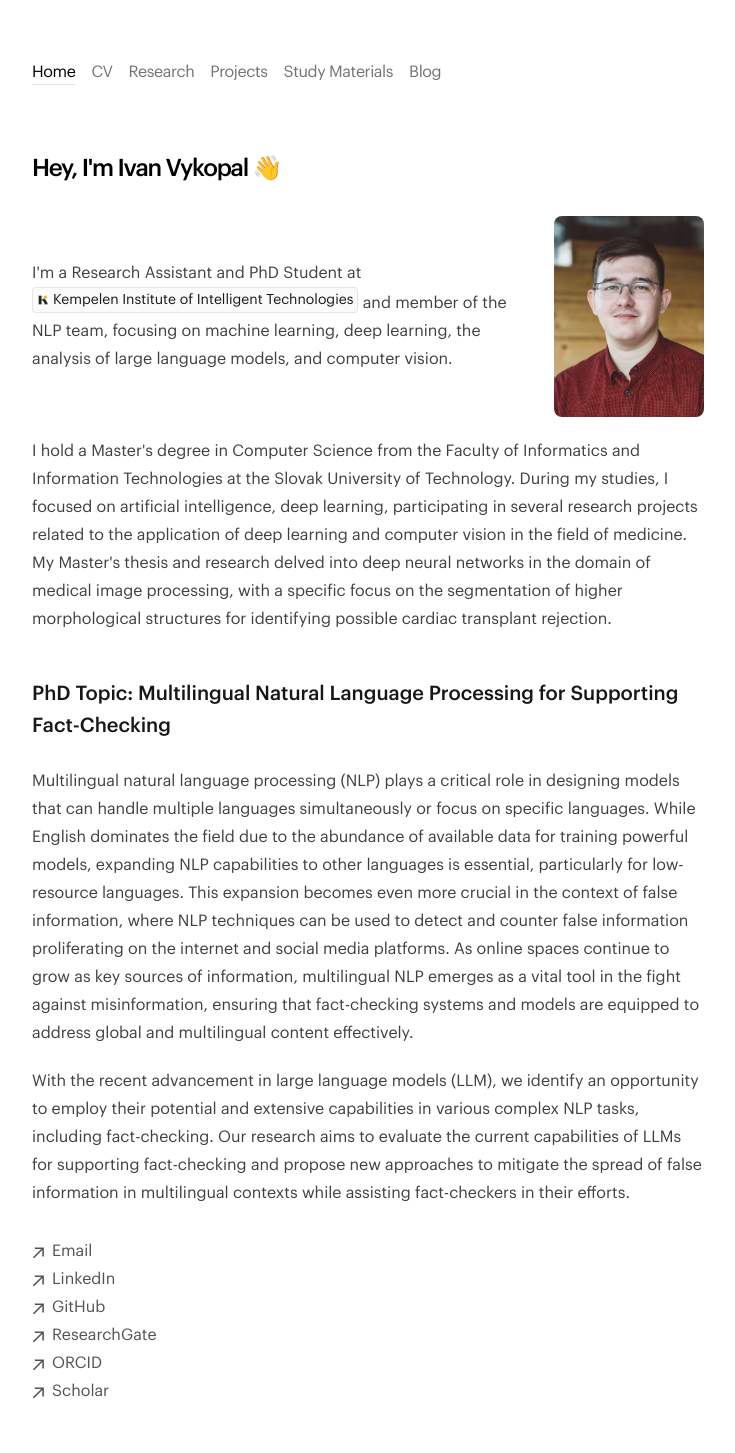
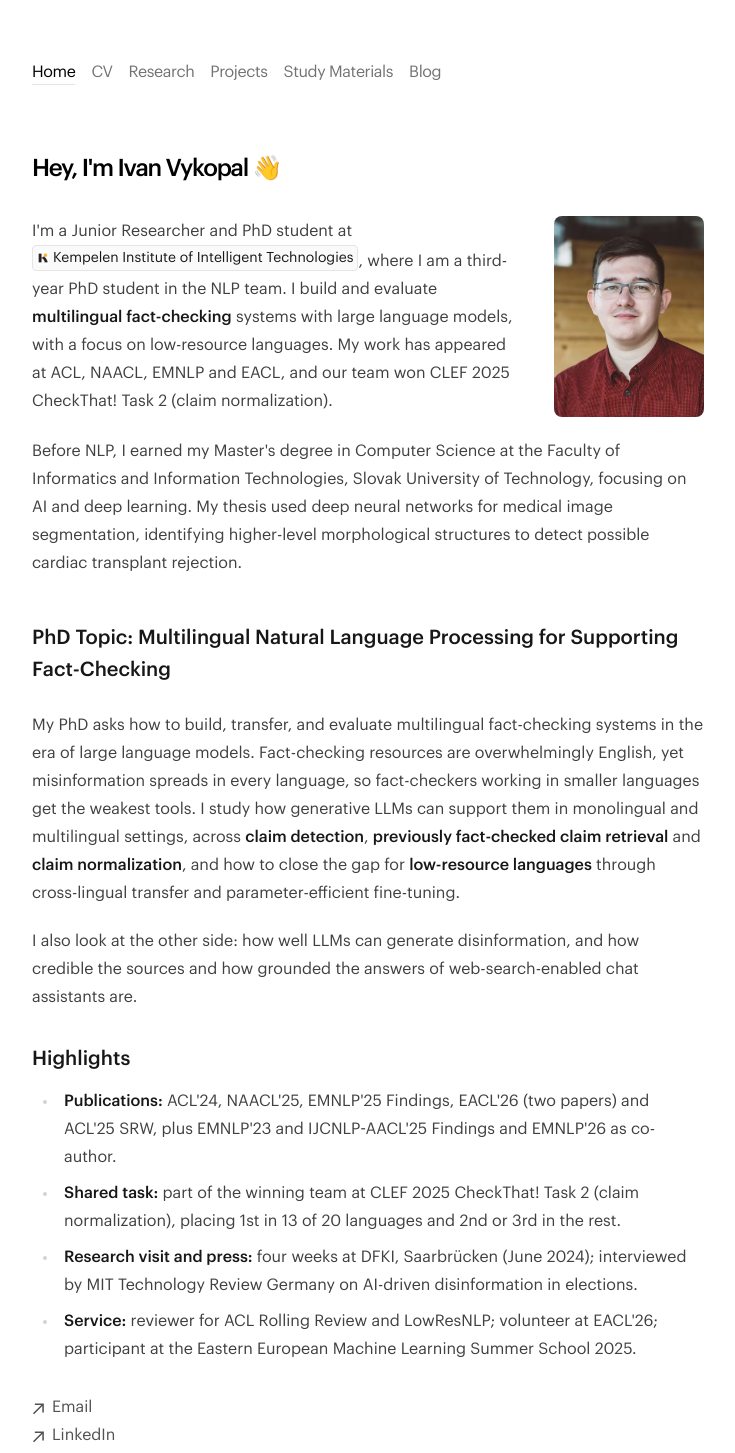
Before and after one commit to ivanvykopal/ivanvykopal.github.io, a Next.js app: page / in a window 1280 px wide. Shown: the top 1453 px of the page, without its empty margins (272-1007 px from the left). Built offline with nearby package versions, Linux system fonts and the light colour scheme.

Commit message:
feat: update bio, research focus, CV experience, and add new publication

```diff
--- a/app/cv/page.tsx
+++ b/app/cv/page.tsx
@@ -11,14 +11,33 @@ export default function Page() {
         <ul className="list-none list-inline">
           <li className="mb-9">
             <ExperienceCard
+              position="Junior Researcher"
+              company="Kempelen Institute of Intelligent Technologies (KInIT)"
+              location="Bratislava, Slovakia"
+              startDate="Nov 2026"
+              endDate="present"
+              activities={[
+                "Conducting research on building, transferring and evaluating multilingual fact-checking systems with large language models, covering claim detection, previously fact-checked claim retrieval and claim normalization.",
+                "Improving fact-checking for low-resource languages, including Slovak, through cross-lingual transfer learning and parameter-efficient fine-tuning.",
+                "Evaluating LLM risks and reliability: disinformation generation, and the source credibility and groundedness of web-search-enabled chat assistants.",
+                "Publishing at leading NLP venues (ACL, NAACL, EMNLP, EACL) and serving as a reviewer for ACL Rolling Review and LowResNLP.",
+              ]}
+              employmentType="Full-time"
+              url="http://kinit.sk/"
+              logo="https://avatars.githubusercontent.com/u/76482031"
+            />
+          </li>
+          <li className="mb-9">
+            <ExperienceCard
               position="Research Assistant"
               company="Kempelen Institute of Intelligent Technologies (KInIT)"
               location="Bratislava, Slovakia"
               startDate="Jun 2023"
-              endDate="present"
+              endDate="Oct 2026"
               activities={[
                 "Research in the field of multilingual natural language processing, focusing on low-resource languages, multilinguality and fact-checking.",
                 "Development of methods for fact-checking and analyzing capabilities of large language models for fact-checking tasks.",
+                "One of the winning solutions at CLEF2025 CheckThat! Lab – Task 2 on normalizing claims in the fact-checking domain, placing first in 13 out of 20 languages.",
                 "Participating in [**DisAI-AMPLIFIED**](https://kinit.sk/project/disai-amplified/), [**DisAI**](https://kinit.sk/project/disai-improving-scientific-excellence-of-kinit/) and [**ExU**](https://kinit.sk/project/exu-ai-models-for-examining-multilingual-disinformation-narratives-and-understanding-their-spread/) projects.",
               ]}
               employmentType="Full-time"
--- a/app/page.tsx
+++ b/app/page.tsx
@@ -15,7 +15,7 @@ export default async function Page() {
       <div className="rounded-lg flex justify-between items-center">
         <div className="flex-1 text-white pr-9">
           <p className="prose prose-neutral dark:prose-invert">
-            {`I'm a Research Assistant and PhD Student at `}
+            {`I'm a Junior Researcher and PhD student at `}
             <span className="not-prose">
               <Badge href="https://kinit.sk/">
                 <Image
@@ -29,10 +29,9 @@ export default async function Page() {
                 <span className='ml-1'>Kempelen Institute of Intelligent Technologies</span>
               </Badge>
             </span>
-            {` and member of the NLP team, focusing on machine learning, deep learning, the analysis of large language models, and computer vision.`}
-          </p>
-          <p className="prose prose-neutral dark:prose-invert">
-
+            {`, where I am a third-year PhD student in the NLP team. I build and evaluate `}
+            <strong>multilingual fact-checking</strong>
+            {` systems with large language models, with a focus on low-resource languages. My work has appeared at ACL, NAACL, EMNLP and EACL, and our team won CLEF 2025 CheckThat! Task 2 (claim normalization).`}
           </p>
         </div>
         <div className="flex-shrink">
@@ -47,11 +46,9 @@ export default async function Page() {
       </div>
       <div className="prose prose-neutral dark:prose-invert flex justify-between">
         <p>
-          I hold a Master's degree in Computer Science from the Faculty of Informatics and Information Technologies at the Slovak University
-          of Technology. During my studies, I focused on artificial intelligence, deep learning, participating in several research projects
-          related to the application of deep learning and computer vision in the field of medicine. My Master's thesis and research delved
-          into deep neural networks in the domain of medical image processing, with a specific focus on the segmentation of higher morphological
-          structures for identifying possible cardiac transplant rejection.
+          Before NLP, I earned my Master's degree in Computer Science at the Faculty of Informatics and Information Technologies, Slovak University
+          of Technology, focusing on AI and deep learning. My thesis used deep neural networks for medical image segmentation, identifying
+          higher-level morphological structures to detect possible cardiac transplant rejection.
         </p>
       </div>
       <div className="prose prose-neutral dark:prose-invert">
@@ -61,13 +58,35 @@ export default async function Page() {
       </div>
       <div className="prose prose-neutral dark:prose-invert">
         <p>
-          Multilingual natural language processing (NLP) plays a critical role in designing models that can handle multiple languages simultaneously or focus on specific languages. While English dominates the field due to the abundance of available data for training powerful models, expanding NLP capabilities to other languages is essential, particularly for low-resource languages. This expansion becomes even more crucial in the context of false information, where NLP techniques can be used to detect and counter false information proliferating on the internet and social media platforms. As online spaces continue to grow as key sources of information, multilingual NLP emerges as a vital tool in the fight against misinformation, ensuring that fact-checking systems and models are equipped to address global and multilingual content effectively.
+          My PhD asks how to build, transfer, and evaluate multilingual fact-checking systems in the era of large language models.
+          Fact-checking resources are overwhelmingly English, yet misinformation spreads in every language, so fact-checkers working in smaller
+          languages get the weakest tools. I study how generative LLMs can support them in monolingual and multilingual settings, across{' '}
+          <strong>claim detection</strong>, <strong>previously fact-checked claim retrieval</strong> and <strong>claim normalization</strong>,
+          and how to close the gap for <strong>low-resource languages</strong> through cross-lingual transfer and parameter-efficient fine-tuning.
         </p>
-      </div>
-      <div className="prose prose-neutral dark:prose-invert">
         <p>
-          With the recent advancement in large language models (LLM), we identify an opportunity to employ their potential and extensive capabilities in various complex NLP tasks, including fact-checking. Our research aims to evaluate the current capabilities of LLMs for supporting fact-checking and propose new approaches to mitigate the spread of false information in multilingual contexts while assisting fact-checkers in their efforts.
+          I also look at the other side: how well LLMs can generate disinformation, and how credible the sources and how grounded the answers
+          of web-search-enabled chat assistants are.
         </p>
+        <h3 className="dark:prose-invert dark:text-white">Highlights</h3>
+        <ul>
+          <li>
+            <strong>Publications:</strong> ACL'24, NAACL'25, EMNLP'25 Findings, EACL'26 (two papers) and ACL'25 SRW, plus EMNLP'23 and
+            IJCNLP-AACL'25 Findings and EMNLP'26 as co-author.
+          </li>
+          <li>
+            <strong>Shared task:</strong> part of the winning team at CLEF 2025 CheckThat! Task 2 (claim normalization), placing 1st in 13 of 20
+            languages and 2nd or 3rd in the rest.
+          </li>
+          <li>
+            <strong>Research visit and press:</strong> four weeks at DFKI, Saarbrücken (June 2024); interviewed by MIT Technology Review Germany
+            on AI-driven disinformation in elections.
+          </li>
+          <li>
+            <strong>Service:</strong> reviewer for ACL Rolling Review and LowResNLP; volunteer at EACL'26; participant at the Eastern European
+            Machine Learning Summer School 2025.
+          </li>
+        </ul>
       </div>
       <ul className="flex flex-col md:flex-row mt-8 space-x-0 md:space-x-4 space-y-2 md:space-y-0 font-sm text-neutral-600 dark:text-neutral-300">
         <li>
--- a/app/research/page.tsx
+++ b/app/research/page.tsx
@@ -6,6 +6,28 @@ export default function Page() {
       <h1 className="font-bold text-2xl mb-8 tracking-tighter">Publications</h1>
       <div className="prose prose-neutral dark:prose-invert">
         <ul className="list-none list-inline">
+          <li>
+            <ResearchCard
+              title="Can an Agent Debug a Web Corpus? Agentic Auditing of Slovak FineWeb2"
+              authors={["Marek Šuppa", "Ivan Vykopal", "Jaroslav Kopčan"]}
+              abstract="Multilingual pipelines such as FineWeb2 apply one recipe across a thousand languages, leaving the failure modes of individual languages unanticipated. We use an LLM once, as a corpus debugger rather than a classifier: a tool-using agent explores the corpus through a read-only, budgeted API and compiles each finding into an executable test, which a native speaker then validates. On the 26.5M-document Slovak portion of FineWeb2, three runs costing $2.21-$2.84 each found seven findings over four phenomena. The largest is a machine-generated content farm of 1,408,437 documents (5.32%) that passed the pipeline's filters, 86.6% of it passing even stricter thresholds. Blinded labels support 6 of the 7 findings and do not support one. The compiled suite scans the full corpus in 0.7 s of wall-clock time without a GPU, against $12k-$90k per LLM classification pass. We release the framework, Slovak test suite, validation data and agent trajectories."
+              publisher="13th Web-as-Corpus Workshop (WaC-13) @ EMNLP 2026, non-archival poster; also on arXiv"
+              link="https://arxiv.org/abs/2610.31636"
+              pdf="https://arxiv.org/pdf/2610.31636"
+              year="2026"
+            />
+          </li>
+          <li>
+            <ResearchCard
+              title="sk-bench: A Native-First Benchmark for Evaluating Large Language Models in Slovak"
+              authors={["Marek Šuppa", "Ivan Vykopal", "Andrej Ridzik", "Kristián Sopkovič", "Natália Kňažeková", "Jaroslav Kopčan", "Miroslav Blšták", "Viktória Ondrejová", "Daniel Hládek", "Michal Gregor", "Martin Tamajka", "Marián Šimko"]}
+              abstract="Multilingual LLM benchmarks omit Slovak, a morphologically rich West Slavic language of five million speakers, or cover it only by machine translation. We present sk-bench, a native-first Slovak benchmark with 30 datasets (33 scored task variants) across ten skill categories. Eleven resources are introduced or first packaged for generative-LLM evaluation, including IFEval-SK with Slovak-adapted instruction checkers and native Chiby/SKJ1 resources for Slovak grammar and morphology. We evaluate 55 open- and closed-weights models under one harness. The best open model trails proprietary APIs by 12.6 points. Together, these findings suggest four design lessons for other under-resourced languages: use native data where translation fails, plan instruction repair after language adaptation, enable test-time reasoning before scaling up, and avoid overinvesting in target-language prompts."
+              publisher="EMNLP 2026 Main Conference, Association for Computational Linguistics"
+              link="https://aclanthology.org/2026.emnlp-main.2639/"
+              pdf="https://aclanthology.org/2026.emnlp-main.2639.pdf"
+              year="2026"
+            />
+          </li>
           <li>
             <ResearchCard
               title="Assessing Web Search Credibility and Response Groundedness in Chat Assistants"
```
